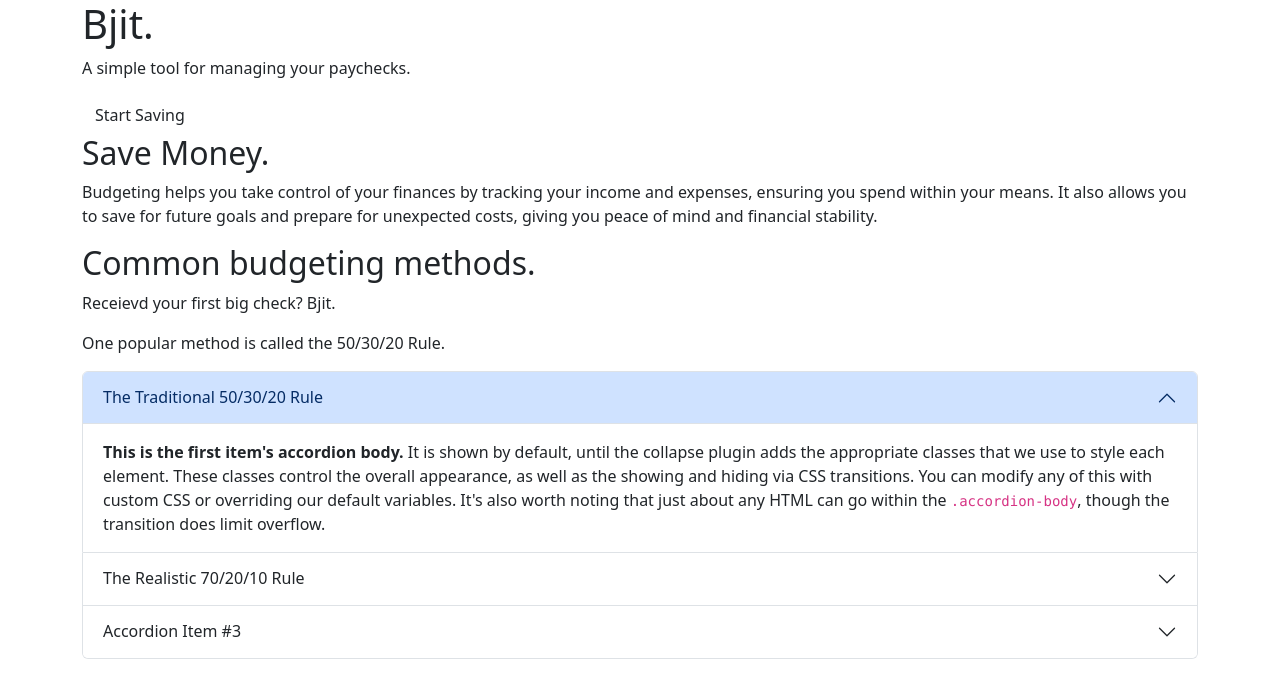
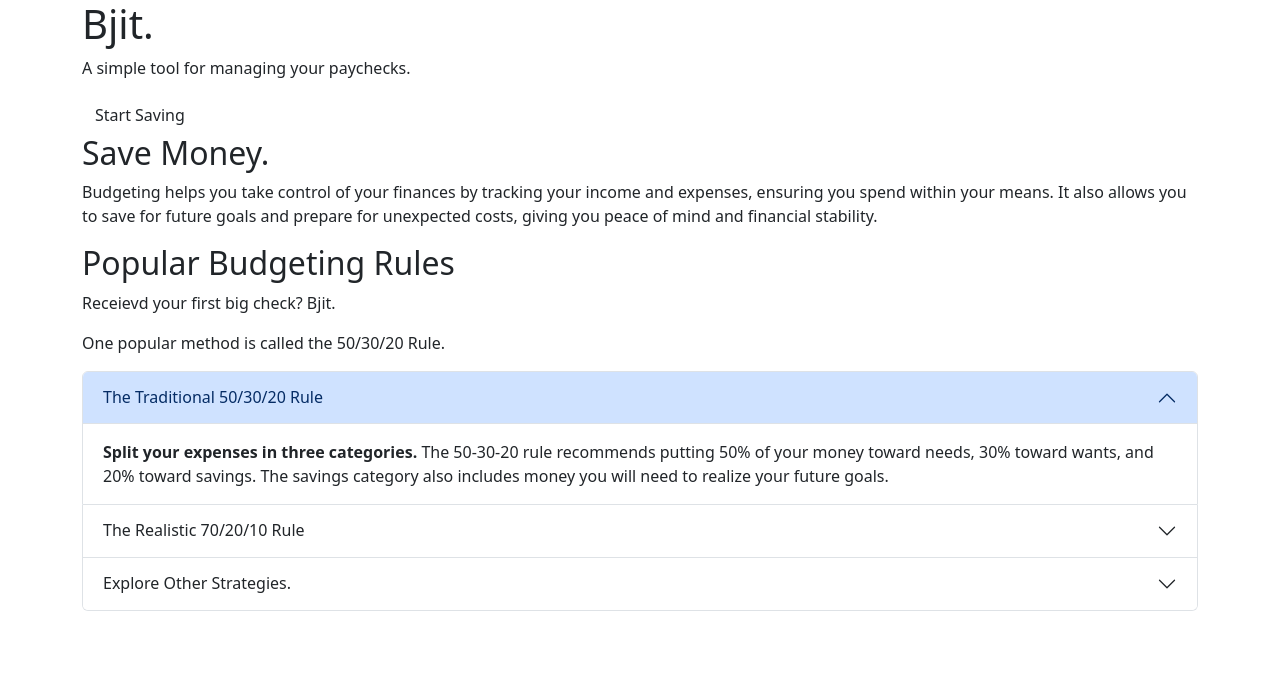
Before and after one commit to jorgeorta01/track-1-jorge-orta, a plain HTML site: page index.html in a window 1280 px wide. Drawn offline with nearby package versions, Linux system fonts and the light colour scheme.

Commit message:
added content to the accordian

```diff
--- a/index.html
+++ b/index.html
@@ -25,7 +25,7 @@
     </div>
 
     <div id="common-budgeting-methods" class="container">
-        <h2>Common budgeting methods.</h2>
+        <h2>Popular Budgeting Rules</h2>
         <p>Receievd your first big check? Bjit.</p>
         <p>One popular method is called the 50/30/20 Rule. </p>
     </div>
@@ -44,7 +44,7 @@
               </h2>
               <div id="collapseOne" class="accordion-collapse collapse show" data-bs-parent="#accordionExample">
                 <div class="accordion-body">
-                  <strong>This is the first item's accordion body.</strong> It is shown by default, until the collapse plugin adds the appropriate classes that we use to style each element. These classes control the overall appearance, as well as the showing and hiding via CSS transitions. You can modify any of this with custom CSS or overriding our default variables. It's also worth noting that just about any HTML can go within the <code>.accordion-body</code>, though the transition does limit overflow.
+                  <strong>Split your expenses in three categories.</strong> The 50-30-20 rule recommends putting 50% of your money toward needs, 30% toward wants, and 20% toward savings. The savings category also includes money you will need to realize your future goals.
                 </div>
               </div>
             </div>
@@ -63,7 +63,7 @@
             <div class="accordion-item">
               <h2 class="accordion-header">
                 <button class="accordion-button collapsed" type="button" data-bs-toggle="collapse" data-bs-target="#collapseThree" aria-expanded="false" aria-controls="collapseThree">
-                  Accordion Item #3
+                  Explore Other Strategies.
                 </button>
               </h2>
               <div id="collapseThree" class="accordion-collapse collapse" data-bs-parent="#accordionExample">
```
